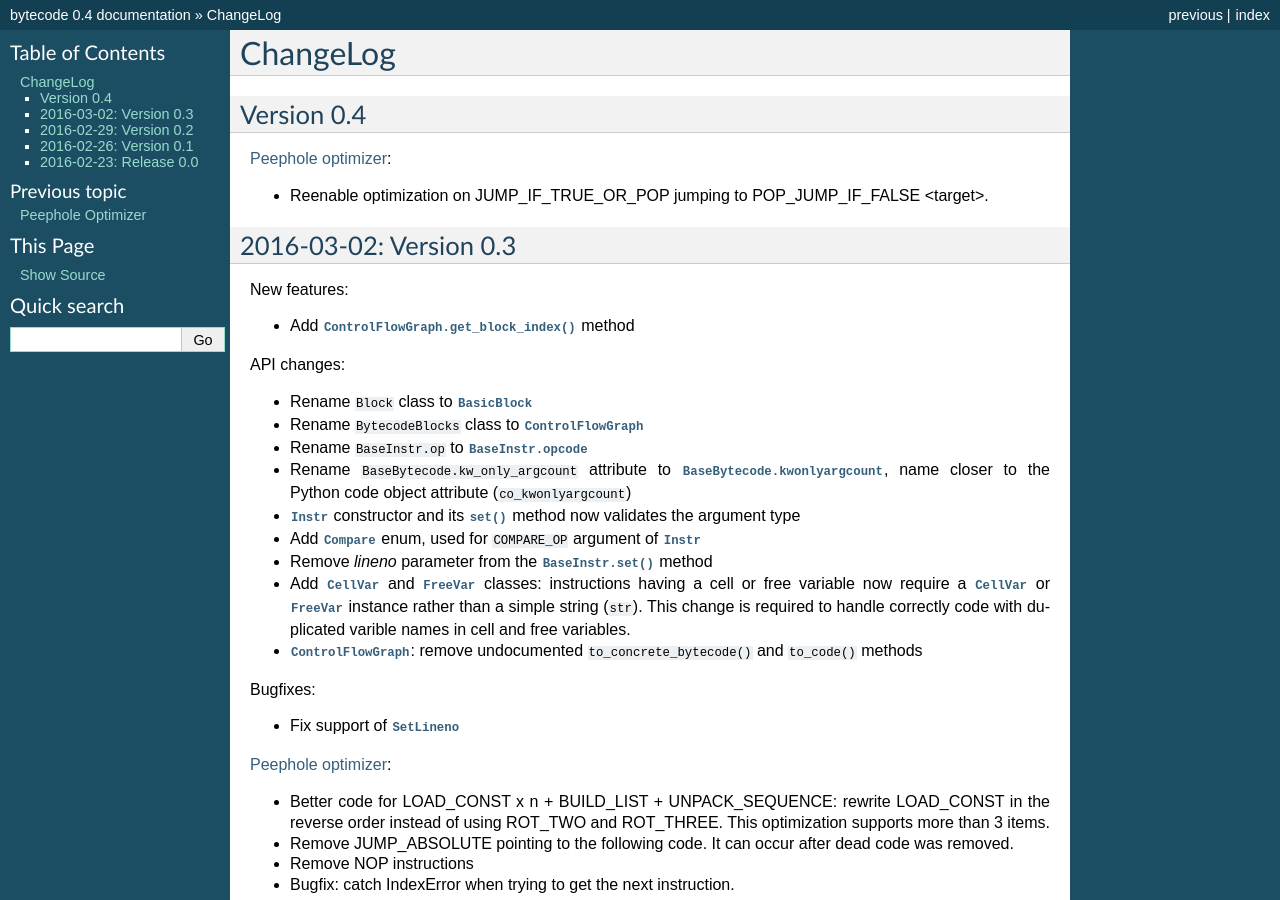
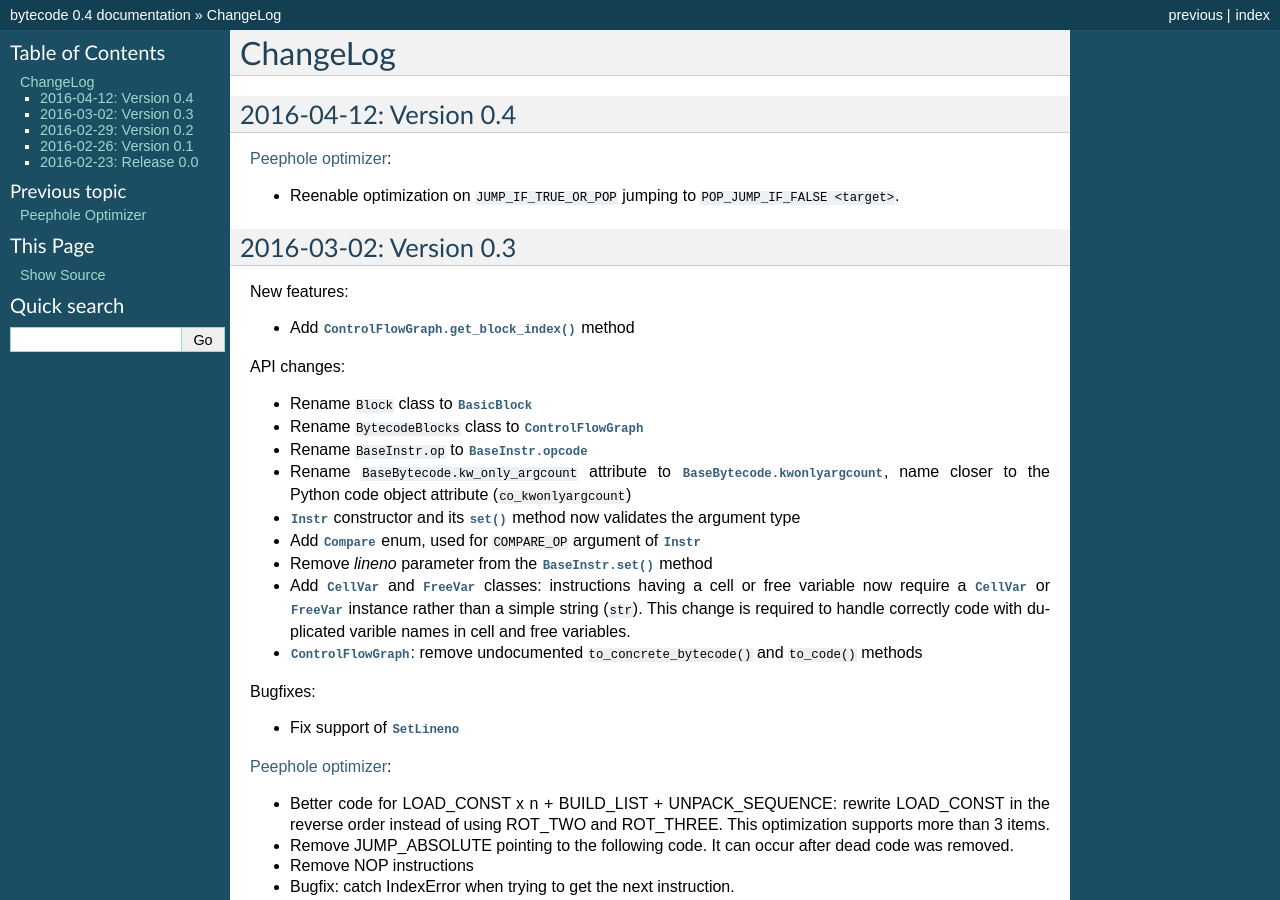
Before and after one commit to MatthieuDartiailh/bytecode, a Sphinx documentation site: the page built from doc/changelog.rst, in a window 1280 px wide and 900 px high. Built offline with Sphinx 7.4.7, drawn with Linux system fonts in a browser that asks for light colours; part of the change alters nothing that is shown.

Commit message:
prepare release 0.4

```diff
--- a/doc/changelog.rst
+++ b/doc/changelog.rst
@@ -1,13 +1,13 @@
 ChangeLog
 =========
 
-Version 0.4
------------
+2016-04-12: Version 0.4
+-----------------------
 
 :ref:`Peephole optimizer <peephole_opt>`:
 
-* Reenable optimization on JUMP_IF_TRUE_OR_POP jumping to
-  POP_JUMP_IF_FALSE <target>.
+* Reenable optimization on ``JUMP_IF_TRUE_OR_POP`` jumping to
+  ``POP_JUMP_IF_FALSE <target>``.
 
 
 2016-03-02: Version 0.3
```
